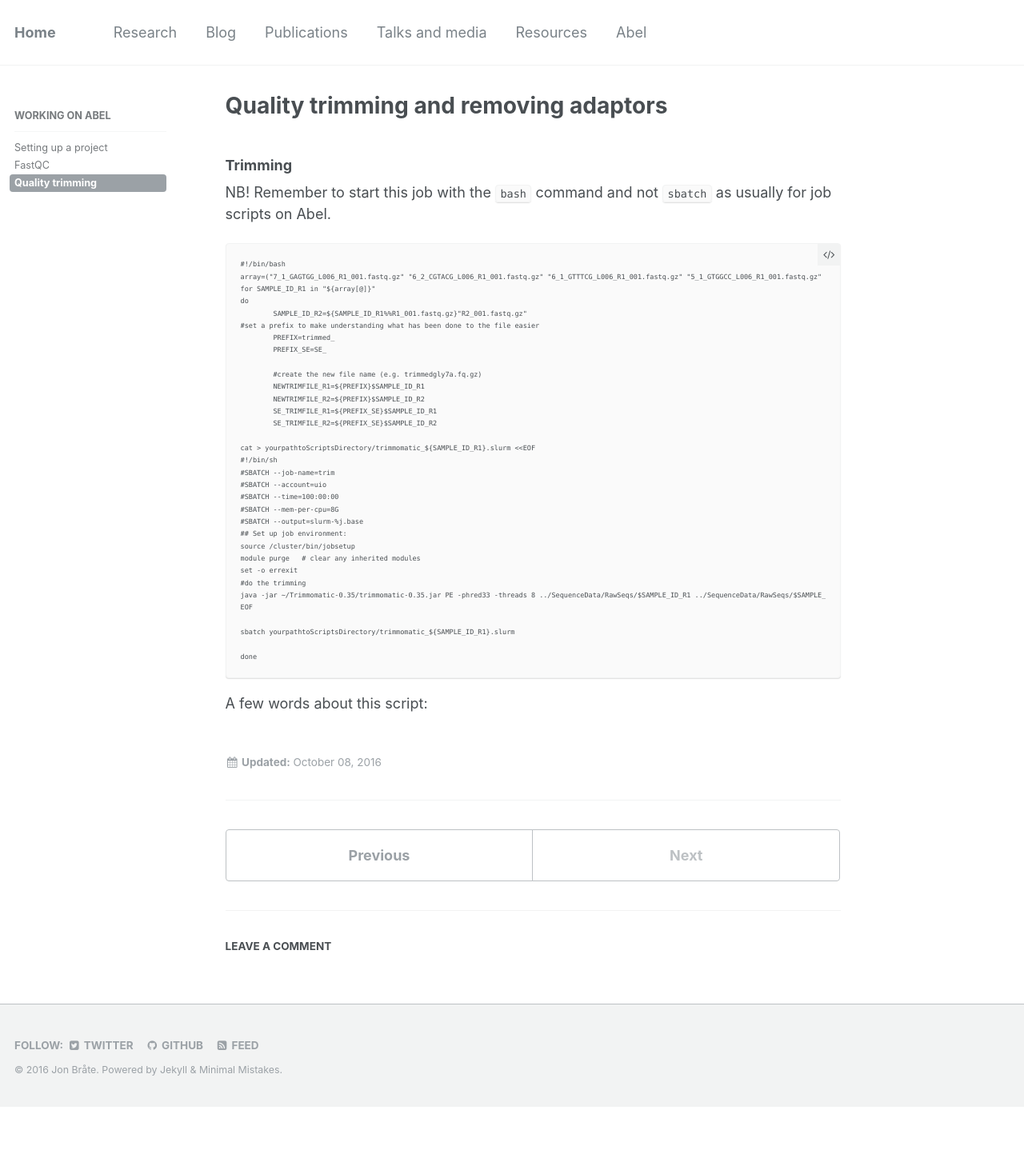
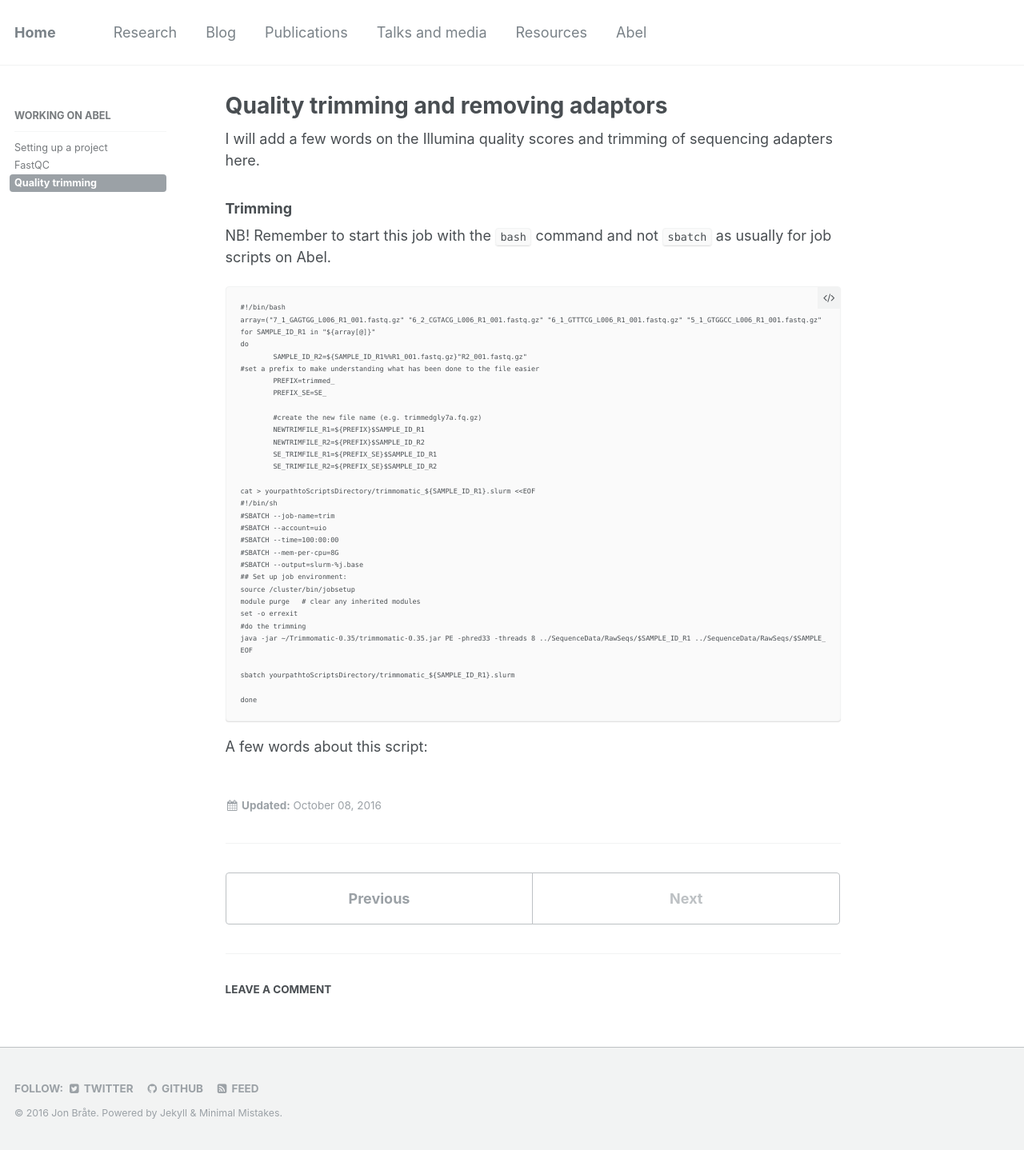
Before and after one commit to pjpaulpj/jonbra.github.io, a Jekyll site: the page built from _resources/04-trimming.md, in a window 1280 px wide. Shown: the whole page at 80% size. Built offline with Jekyll 4.4.1, drawn with Linux system fonts in a browser that asks for light colours; comment, search, counter and statistics services are not loaded; before the commit the page ends 1384 px from its top, so only the background shows below that.

Commit message:
Update 04-trimming.md

```diff
--- a/_resources/04-trimming.md
+++ b/_resources/04-trimming.md
@@ -3,6 +3,8 @@ title: "Quality trimming and removing adaptors"
 permalink: /resources/trimming/
 excerpt: "How to set up a bioinformatics project on Abel at UiO"
 ---
+I will add a few words on the Illumina quality scores and trimming of sequencing adapters here.
+
 
 ### Trimming
 NB! Remember to start this job with the `bash` command and not `sbatch` as usually for job scripts on Abel.
```
